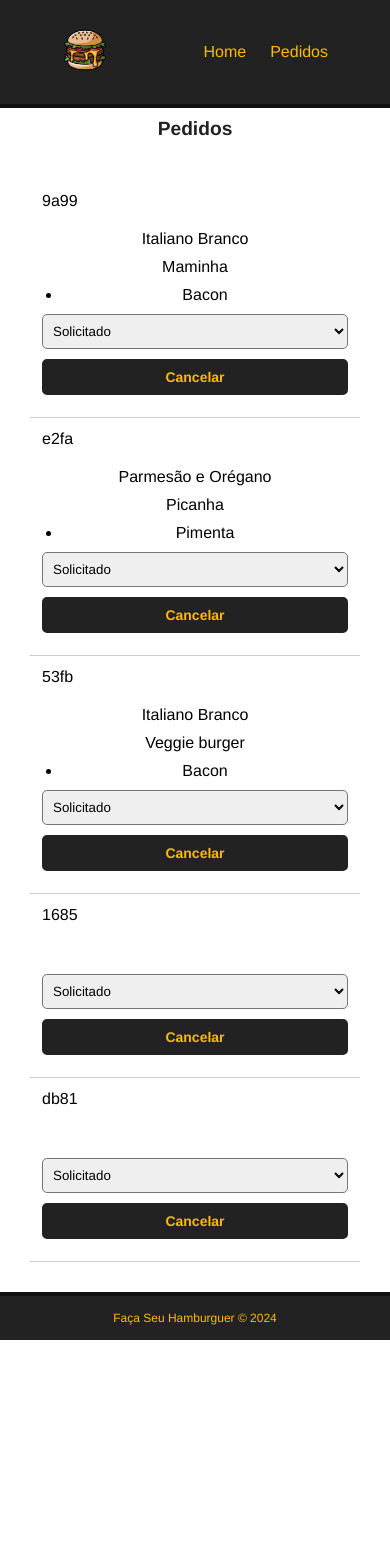
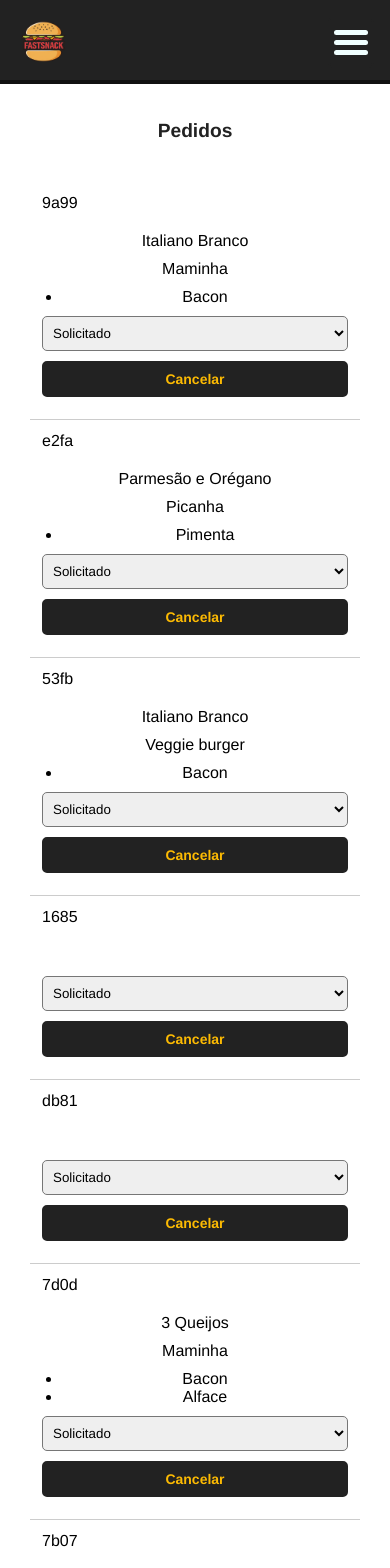
Before and after one commit to thiago-cloud/FastSnack, a Vue app: page /pedidos in a window 390 px wide. Shown: the top 1568 px of the page. Before the commit the page ends 1340 px from the top, so only its background shows below. Built offline with nearby package versions, Linux system fonts and the light colour scheme; data requests are answered from the project's data file.

Commit message:
Implementação do header mobile

```diff
--- a/db/db.json
+++ b/db/db.json
@@ -121,6 +121,27 @@
       "carne": "",
       "opcionais": [],
       "status": "Solicitado"
+    },
+    {
+      "id": "7d0d",
+      "name": "Lucas",
+      "pao": "3 Queijos",
+      "carne": "Maminha",
+      "opcionais": [
+        "Bacon",
+        "Alface"
+      ],
+      "status": "Solicitado"
+    },
+    {
+      "id": "7b07",
+      "name": "Paulo",
+      "pao": "Integral",
+      "carne": "Alcatra",
+      "opcionais": [
+        "Bacon"
+      ],
+      "status": "Solicitado"
     }
   ]
 }
--- a/package.json
+++ b/package.json
@@ -1,6 +1,6 @@
 {
   "name": "FastSnake",
-  "version": "0.1.0",
+  "version": "1.0.0",
   "private": true,
   "scripts": {
     "serve": "vue-cli-service serve",
--- a/src/components/Banner.vue
+++ b/src/components/Banner.vue
@@ -56,6 +56,7 @@
 
   @media (max-width: 480px) {
     #main-banner {
+      margin-top: 10vh;
       height: 200px;
     }
 
--- a/src/components/NavBar.vue
+++ b/src/components/NavBar.vue
@@ -1,47 +1,195 @@
-backup do componente navBar.vue
-
-
 <template>
-    <div id="nav">
+    <div>
+      <!-- Header Desktop -->
+      <div id="nav" v-if="isDesktop">
         <router-link to="/" id="logo_url">
-            <img :src="logo" :alt="alt" id="logo">
+          <img :src="logo" :alt="alt" id="logo" />
         </router-link>
         <router-link to="/">Home</router-link>
         <router-link to="/pedidos">Pedidos</router-link>
       </div>
+
+      <!-- Header Mobile -->
+      <div class="head-mobile" v-else>
+        <router-link to="/" id="logo_url">
+          <img :src="logo" :alt="alt" id="logo" />
+        </router-link>
+        <button @click="toggleMenu" class="btn-menu" :class="{ ativar: isMenuOpen }">
+          <span class="linha"></span>
+          <span class="linha"></span>
+          <span class="linha"></span>
+        </button>
+      </div>
+
+      <div class="menu-mobile" :class="{ abrir: isMenuOpen }" v-if="!isDesktop">
+        <a href="/" @click="closeMenu">Home</a>
+        <a href="/pedidos" @click="closeMenu">Pedidos</a>
+      </div>
+    </div>
   </template>
+
   <script>
-    export default{
-        name: 'NavBar',
-        props: ["logo", "alt"]
-    }
+  export default {
+    name: "NavBar",
+    props: ["logo", "alt"],
+
+    data() {
+      return {
+        isMenuOpen: false,
+        isDesktop: window.innerWidth > 768, // Define o estado inicial com base no tamanho da janela
+      };
+    },
+
+    methods: {
+      toggleMenu() {
+        this.isMenuOpen = !this.isMenuOpen;
+      },
+      closeMenu() {
+        this.isMenuOpen = false;
+      },
+      handleResize() {
+        this.isDesktop = window.innerWidth > 768; // Atualiza o estado com base no tamanho da tela
+      },
+    },
+
+    mounted() {
+      window.addEventListener("resize", this.handleResize); // Escuta o redimensionamento da tela
+    },
+
+    beforeDestroy() {
+      window.removeEventListener("resize", this.handleResize); // Remove o evento ao destruir o componente
+    },
+  };
   </script>
+
   <style scoped>
-    #nav{
-        background-color:#222;
+  /* Estilo para menu desktop */
+  #nav {
+    background-color: #222;
     border-bottom: 4px solid #111;
     padding: 15px 50px;
     display: flex;
     justify-content: flex-end;
-        align-items:center;
+    align-items: center;
   }
 
-    #nav #logo_url{
-        margin:auto;
-        margin-left:0;
+  #nav #logo_url {
+    margin: auto;
+    margin-left: 0;
   }
 
-    #logo{
-        width:70px;
-        height: 70px;
+  #logo {
+    width:8vw;
   }
-    #nav a{
-        color:#FCBA03;
+
+  #nav a {
+    color: #fcba03;
     text-decoration: none;
-        margin:12px;
-        transition: .5s;
+    margin: 12px;
+    transition: 0.5s;
   }
+
   #nav a:hover {
     color: #fff;
   }
+
+  /* Estilo para menu mobile */
+  .head-mobile {
+    width: 100vw;
+    height: 10vh;
+    position: fixed;
+    z-index: 999;
+    padding: 20px;
+    background-color: #222;
+    top: 0;
+    border-bottom: 4px solid #111;
+  }
+
+  img {
+    width: 12vw;
+  }
+
+  .head-mobile .btn-menu {
+    width: 12vw;
+    height: 6vh;
+    border: 2px solid #222;
+    cursor: pointer;
+    border-radius: 5px;
+    background-color: #222;
+    position: absolute;
+    top: 2vh;
+    left: 84vw;
+  }
+
+  .btn-menu.ativar {
+    border: 1px solid #222;
+  }
+
+  /* Linha do botão */
+  .linha {
+    width: 80%;
+    height: 5px;
+    background-color: azure;
+    display: block;
+    margin: 5px auto;
+    border-radius: 5px;
+    transition: 0.3s;
+  }
+
+  .btn-menu.ativar .linha:nth-child(1) {
+    transform: translateY(10px) rotate(-45deg);
+    background-color: red;
+  }
+
+  .btn-menu.ativar .linha:nth-child(2) {
+    width: 0;
+  }
+
+  .btn-menu.ativar .linha:nth-child(3) {
+    transform: translateY(-10px) rotate(45deg);
+    background-color: red;
+  }
+
+  /* Menu móvel */
+  .menu-mobile {
+    background-color: #0000008c;
+    position: absolute;
+    top: 10vh;
+    left: 0;
+    width: 100%;
+    height: 0vh;
+    backdrop-filter: blur(10px);
+    visibility: hidden;
+    overflow: hidden;
+    transition: 0.5s;
+  }
+
+  .menu-mobile a {
+    color: azure;
+    text-decoration: none;
+    display: block;
+    padding: 20px 20px;
+    font-size: 18pt;
+    margin-left: 66vw;
+    text-align: end;
+  }
+
+  .menu-mobile a:hover {
+    background-color: #000 !important;
+  }
+
+  .menu-mobile.abrir {
+    visibility: visible;
+    height: calc(250vh - 10vh);
+    position: fixed;
+    z-index: 999;
+  }
+
+  @media(max-width:512px){
+    #logo {
+    width:12vw;
+    position: absolute;
+    bottom: 1.8vh;
+  }
+  }
   </style>
--- a/src/views/Home.vue
+++ b/src/views/Home.vue
@@ -49,6 +49,7 @@ h1 {
 @media (max-width: 480px) {
   .main-container {
     padding: 10px;
+    margin-top:13vh;
   }
 
   h1 {
--- a/src/views/Pedidos.vue
+++ b/src/views/Pedidos.vue
@@ -44,10 +44,12 @@ h1 {
 @media (max-width: 480px) {
   .main-container {
     padding: 10px;
+    margin-top:13vh;
   }
 
   h1 {
     font-size: 1.2rem; /* Ajuste para telas muito pequenas */
   }
 }
+
 </style>
```
Also changed, not shown: public/img/logoBurger.png, 1 other file (tests, documents, lock files or other folders). Lines whose indentation alone changed are shown as unchanged.
